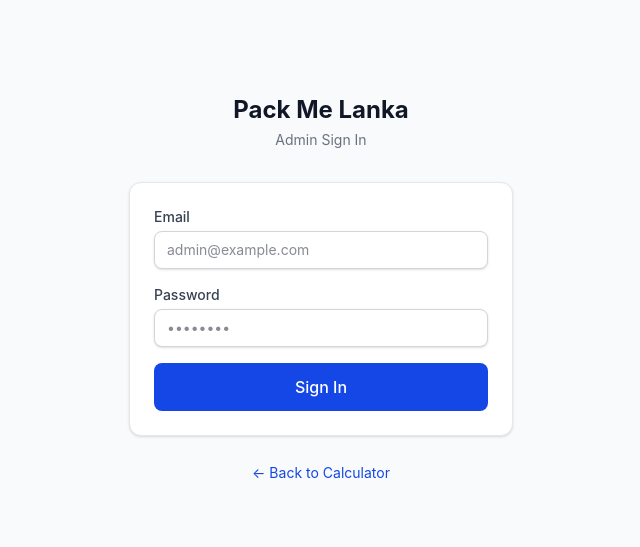
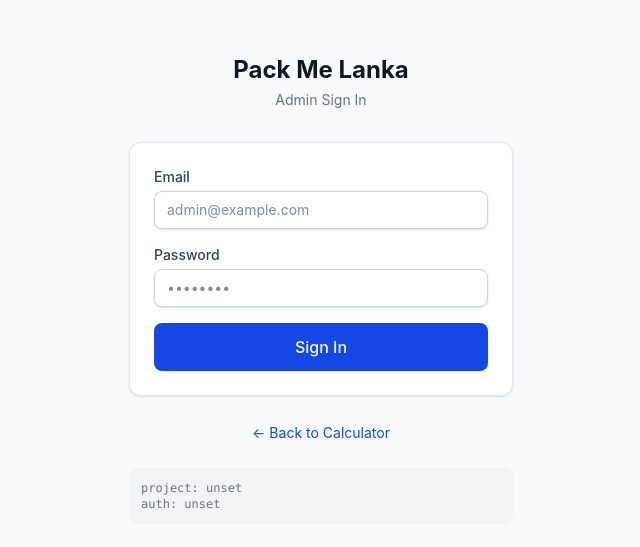
Before and after one commit to PaNdaF0rCe/PML-Quoter, a React (Vite) app: page /admin/login in a window 1280 px wide. Shown: the part 111-658 px from the top of the page, without its empty margins (319-959 px from the left). Built offline with nearby package versions, Linux system fonts and the light colour scheme; no server answers; the database is empty.

Commit message:
Add Firebase config debug panel to login page

```diff
--- a/src/pages/AdminLoginPage.tsx
+++ b/src/pages/AdminLoginPage.tsx
@@ -93,6 +93,11 @@ export default function AdminLoginPage() {
             ← Back to Calculator
           </Link>
         </p>
+
+        <div className="mt-6 p-3 bg-gray-100 rounded-lg text-xs text-gray-500 font-mono break-all">
+          <p>project: {import.meta.env.VITE_FIREBASE_PROJECT_ID || '⚠ NOT SET'}</p>
+          <p>auth: {import.meta.env.VITE_FIREBASE_AUTH_DOMAIN || '⚠ NOT SET'}</p>
+        </div>
       </div>
     </div>
   )
```
